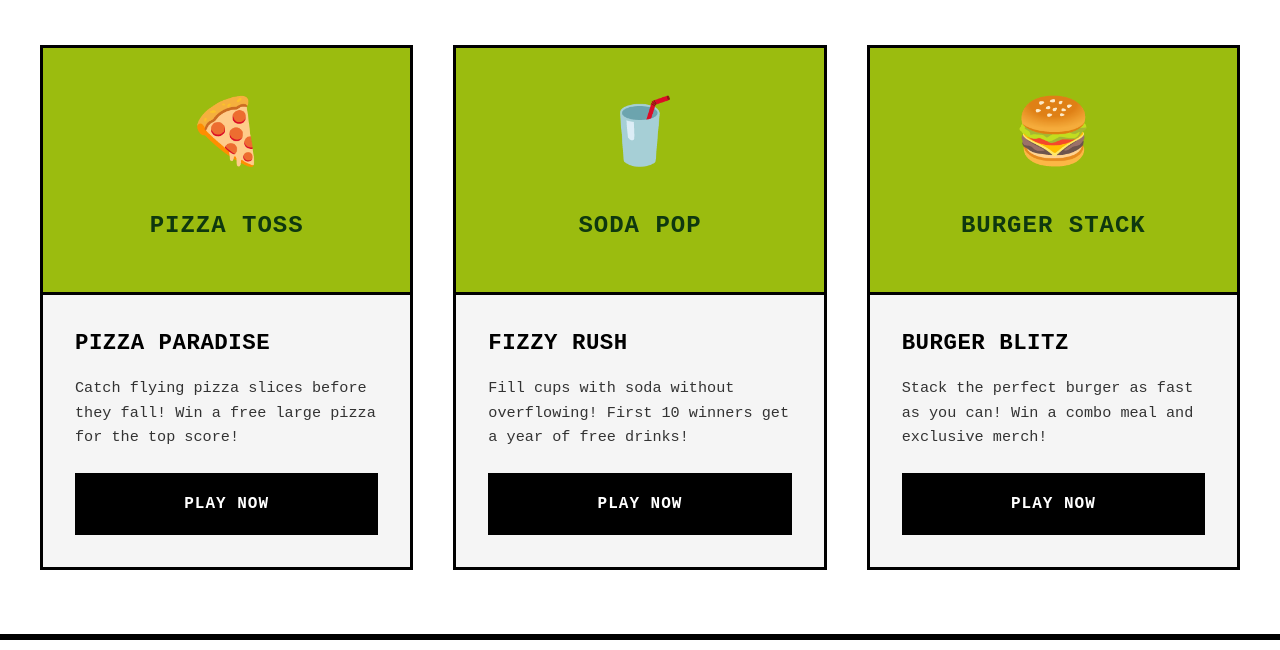
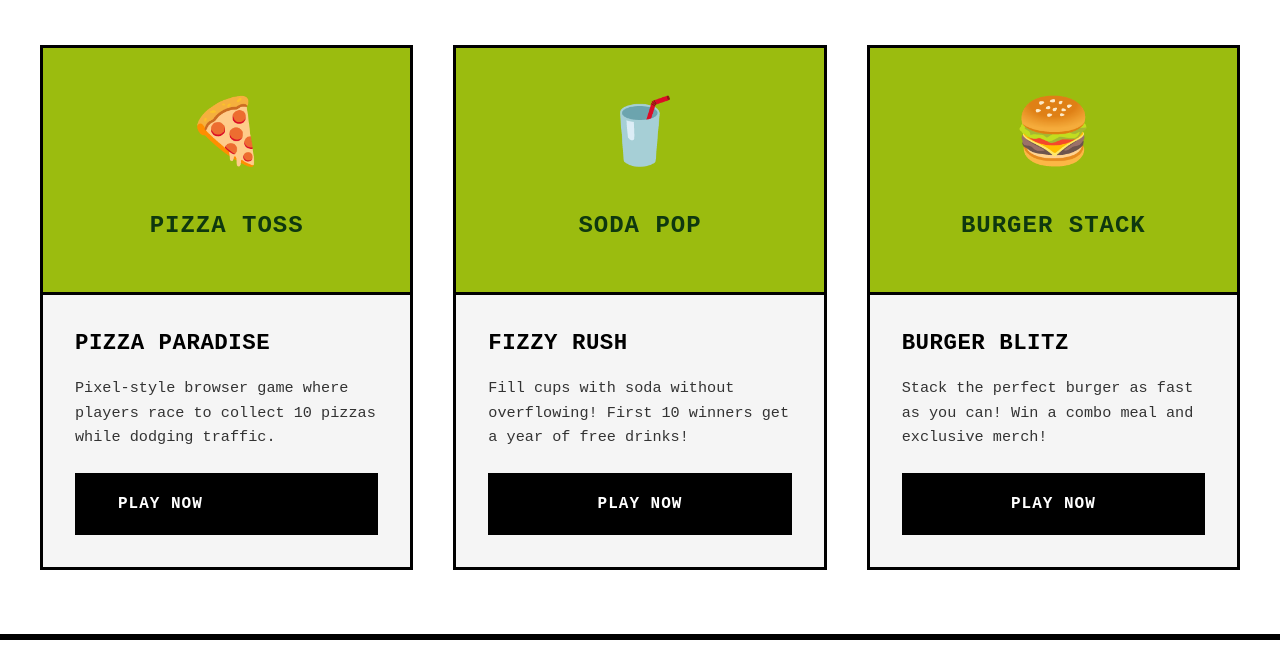
Before and after one commit to malabbas/makoplay, a plain HTML site: page index.html in a window 1280 px wide. Shown: the part 2400-3050 px from the top of the page. Drawn offline with nearby package versions, Linux system fonts and the light colour scheme.

Commit message:
Update pizza demo description and link

```diff
--- a/index.html
+++ b/index.html
@@ -694,7 +694,7 @@
      </div>
      <div class="demo-info">
       <h3 class="demo-name">Pizza Paradise</h3>
-      <p class="demo-description">Catch flying pizza slices before they fall! Win a free large pizza for the top score!</p><button class="btn btn-demo">Play Now</button>
+      <p class="demo-description">Pixel-style browser game where players race to collect 10 pizzas while dodging traffic.</p><a class="btn btn-demo" href="https://demogame1.pages.dev/" target="_blank" rel="noopener noreferrer">Play Now</a>
      </div>
     </div>
     <div class="demo-card">
```
